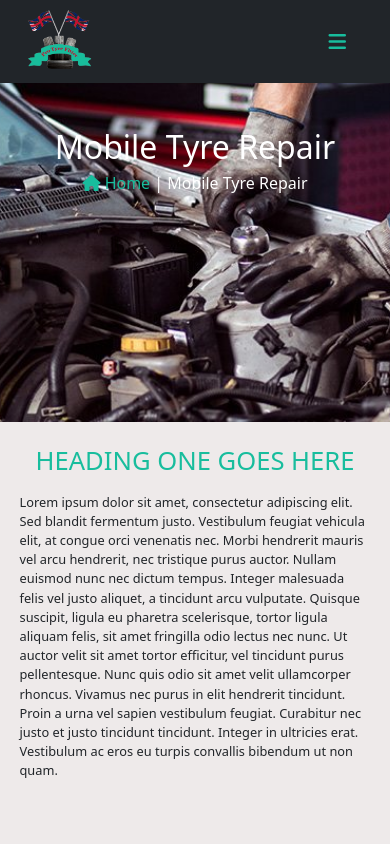
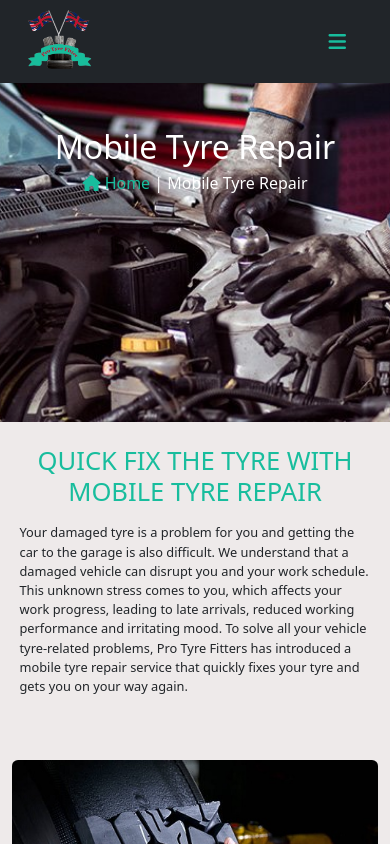
Before and after one commit to Mehwishmushtaq/MrTyreFitter, a React (Vite) app: page /services/mobile-tyre-repair in a window 390 px wide. Shown: the top 844 px of the page. Built offline with nearby package versions, Linux system fonts and the light colour scheme.

Commit message:
Update MobileTyreRepair.jsx

```diff
--- a/src/MobileTyreRepair.jsx
+++ b/src/MobileTyreRepair.jsx
@@ -14,20 +14,33 @@
         imgFive="/images/img-11.jpg"
         // Text
         pageTitle="Mobile Tyre Repair"
-        headingOne="heading one goes here"
-        headingTwo="heading two goes here"
-        headingThree="heading three goes here"
-        headingFour="heading four goes here"
-        headingFive="heading five goes here"
-        paraOne="Lorem ipsum dolor sit amet, consectetur adipiscing elit. Sed blandit fermentum justo. Vestibulum feugiat vehicula elit, at congue orci venenatis nec. Morbi hendrerit mauris vel arcu hendrerit, nec tristique purus auctor. Nullam euismod nunc nec dictum tempus. Integer malesuada felis vel justo aliquet, a tincidunt arcu vulputate. Quisque suscipit, ligula eu pharetra scelerisque, tortor ligula aliquam felis, sit amet fringilla odio lectus nec nunc. Ut auctor velit sit amet tortor efficitur, vel tincidunt purus pellentesque. Nunc quis odio sit amet velit ullamcorper rhoncus. Vivamus nec purus in elit hendrerit tincidunt. Proin a urna vel sapien vestibulum feugiat. Curabitur nec justo et justo tincidunt tincidunt. Integer in ultricies erat. Vestibulum ac eros eu turpis convallis bibendum ut non quam."
-        paraTwo="Lorem ipsum dolor sit amet consectetur, adipisicing elit. Ducimus eveniet, praesentium consectetur, temporibus assumenda eius maiores possimus explicabo quos officiis dolorum quod? Vitae harum delectus porro perspiciatis architecto ipsum sed.
-        Suscipit architecto rem voluptatibus quibusdam provident. Error excepturi sunt perspiciatis earum accusantium, cum blanditiis eius similique vero pariatur. Ea debitis explicabo accusamus molestiae ullam unde sunt provident saepe voluptatum animi?
-        Et nulla saepe quis esse ad ut, ea quod earum illum labore sint dolor velit reiciendis voluptatum, nihil quia corrupti, explicabo sit ex rem suscipit! Mollitia voluptatibus iste ab ex."
-        paraThree="Lorem ipsum dolor sit amet, consectetur adipiscing elit. Sed blandit fermentum justo. Vestibulum feugiat vehicula elit, at congue orci venenatis nec. Morbi hendrerit mauris vel arcu hendrerit, nec tristique purus auctor. Nullam euismod nunc nec dictum tempus. Integer malesuada felis vel justo aliquet, a tincidunt arcu vulputate."
-        paraFour="Lorem ipsum dolor sit amet, consectetur adipiscing elit. Sed blandit fermentum justo. Vestibulum feugiat vehicula elit, at congue orci venenatis nec. Morbi hendrerit mauris vel arcu hendrerit, nec tristique purus auctor. Nullam euismod nunc nec dictum tempus. Integer malesuada felis vel justo aliquet, a tincidunt arcu vulputate."
-        paraFive="Lorem ipsum dolor sit amet consectetur, adipisicing elit. Ducimus eveniet, praesentium consectetur, temporibus assumenda eius maiores possimus explicabo quos officiis dolorum quod? Vitae harum delectus porro perspiciatis architecto ipsum sed.
-        Suscipit architecto rem voluptatibus quibusdam provident. Error excepturi sunt perspiciatis earum accusantium, cum blanditiis eius similique vero pariatur. Ea debitis explicabo accusamus molestiae ullam unde sunt provident saepe voluptatum animi?
-        Et nulla saepe quis esse ad ut, ea quod earum illum labore sint dolor velit reiciendis voluptatum, nihil quia corrupti, explicabo sit ex rem suscipit! Mollitia voluptatibus iste ab ex. Lorem ipsum dolor sit amet consectetur adipisicing elit. Quidem, mollitia."
+        headingOne="Quick fix the tyre with Mobile Tyre Repair "
+        headingTwo="Rescue your vehicle with tyre repair near me"
+        headingThree="Ensure your journey with mobile car tyre repair"
+        headingFour="Experience the service of Mobile tyre repair in London "
+        headingFive="Emergency 24-hour tyre repair near me "
+        paraOne="Your damaged tyre is a problem for you and getting the car to the garage is also difficult. We understand that a damaged vehicle can disrupt you and your work schedule. This unknown stress comes to you, which affects your work progress, leading to late arrivals, reduced working performance and irritating mood. To solve all your vehicle tyre-related problems, Pro Tyre Fitters has introduced a mobile tyre repair service that quickly fixes your tyre and gets you on your way again.
+        "
+        paraTwo="The tyre repair service near me offers you the best professionals to serve you at the place you are directed, no matter where you are or what time it is. They arrive at your location to address the issue and provide the best possible solution to resolve it permanently. We aim to provide you with services that make your journey more easier, and we have trained professionals to deal with all types of emergencies anytime and anywhere. They know all the knowledge and good practice to solve tyre problems.
+
+        "
+        paraThree="Mobile car tyre repair solves the problem of punctures, improper functioning of valves, bursts, minor damage and emergencies. Even maintain and replace tyres to make your journey easier. Most tyre problems are also caused by uneven air pressure and manufacturing defects in the tyre. As a tyre completes its life span, tyre-related issues also arise. All the problems lead to unexpected events that put you and your vehicle at risk.
+        "
+        paraFour="Mobile Tyre Repair London takes you beyond your imagination and ensures your journey is safe. Our top priority is to ensure your safety; our experts ensure your safety first, then find the root cause of the problem and provide you with a quick solution. They arrive at your location with a complete tool kit and necessary equipment. Problems related to tyres mainly occur on the side of the road, causing panic and fear for you. Our experts answer your one call, guide you immediately, and send help as soon as possible.
+
+        "
+        paraFive="We care about your comfort and busy schedule; we know that a stranded vehicle disrupts your daily routine. 24-hour tyre repair near me service provides you with the best professional at your home who can solve your tyre-related problem quickly and save you time and energy. Our experts also serve you at your workplace, making it easy to recover the car without going to the garage. We serve you regardless of time and weather. We are at your service 24/7 to make your journey safe.
+        "
+        scardparaOne="We offer you the best mobile tyre repair service that restores your damaged tyre quickly and saves you from the hassle of taking the vehicle to the garage."
+        scardparaTwo="We provide you with professionals who are experts in the service and know all the problems, their solutions, required toolkits and necessary items for the service.
+
+        "
+        scardparaThree="Our professionals reach your directed location to solve your tyre-related problem and resume your journey whether you are at home, office or roadside.
+
+        "
+        scardOne="Immediate recovery"
+        scardTwo="Well-trained professionals "
+        scardThree="Serve at your location"
      />
     </>
   )
```
